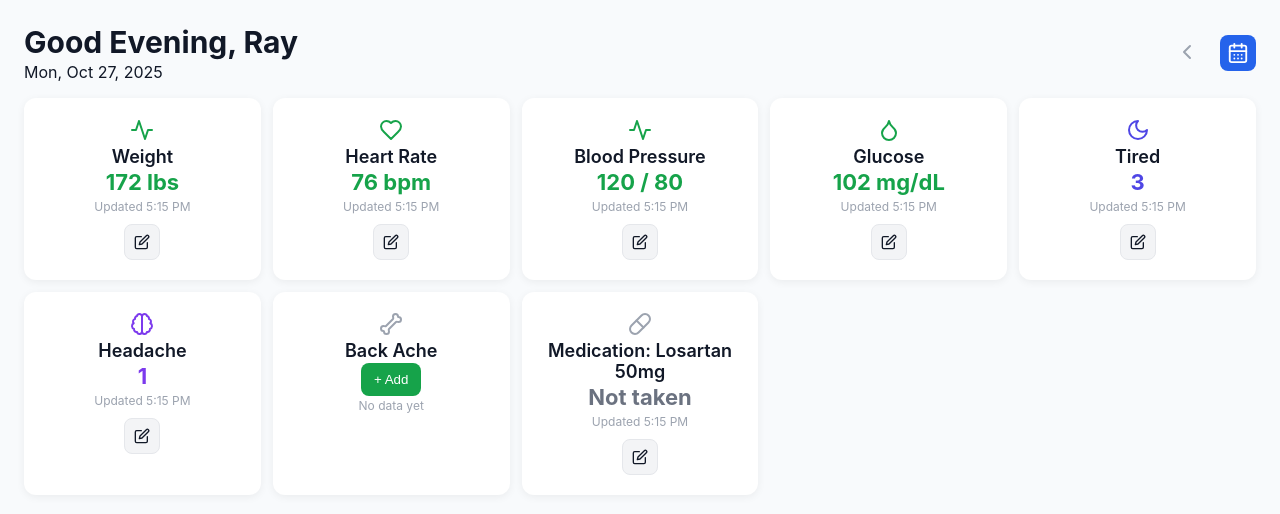
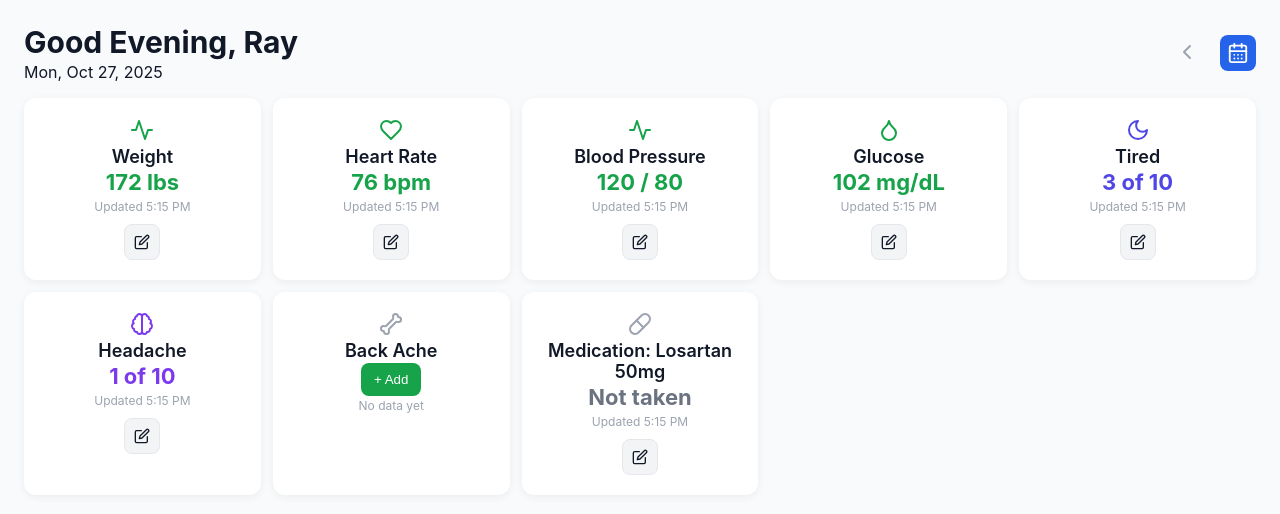
Before and after one commit to RSteeleLHCIO/DrGreg, a React (Vite) app: page / in a window 1280 px wide. Shown: the top 514 px of the page. Built offline with nearby package versions, Linux system fonts and the light colour scheme.

Commit message:
clean up uom

```diff
--- a/src/App.jsx
+++ b/src/App.jsx
@@ -425,7 +425,7 @@ export default function App() {
                     <h2 className="card-title">{meta.title}</h2>
                     {hasValue ? (
                       <>
-                        <p className="card-data" style={{ color }}>{displayValue}</p>
+                        <p className="card-data" style={{ color }}>{displayValue}{meta.kind === "slider" ? " of 10" : ""}</p>
                         <p className="card-updated">Updated {fmtTime(updatedAt ? new Date(updatedAt) : null) ?? "—"}</p>
                         <div style={{ display: "flex", gap: 8, justifyContent: "center", paddingTop: 8 }}>
                           <Button variant="secondary" className="btn-icon" onClick={() => {
```
